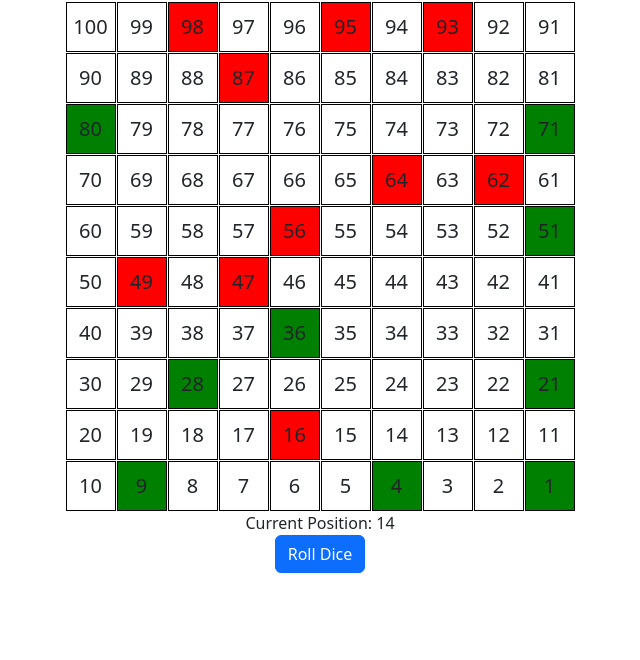
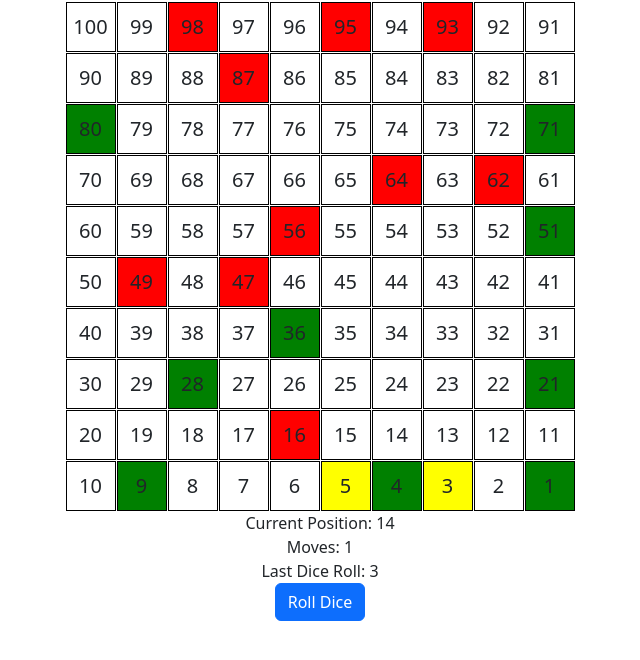
Before and after one commit to 23f1003086/snake-ladder-game-2, a plain HTML site: page index.html in a window 1280 px wide. Both pictures are taken after a click on the button "Roll Dice". Shown: the part 74-734 px from the top of the page, without its empty margins (320-960 px from the left). Drawn offline with nearby package versions, Linux system fonts and the light colour scheme.

Commit message:
Round 2 - Update index.html

```diff
--- a/index.html
+++ b/index.html
@@ -34,6 +34,9 @@
         .ladder {
             background-color: green;
         }
+        .custom-element {
+            background-color: yellow;
+        }
     </style>
 </head>
 <body>
@@ -41,18 +44,24 @@
     <h1>Snake and Ladder Game</h1>
     <div id="board"></div>
     <div id="position">Current Position: 1</div>
+    <div id="moves">Moves: 0</div>
+    <div id="dice-roll">Last Dice Roll: -</div>
     <button id="rollDice" class="btn btn-primary">Roll Dice</button>
 
     <script src="https://cdn.jsdelivr.net/npm/bootstrap@5.3.0/dist/js/bootstrap.bundle.min.js"></script>
     <script>
         const board = document.getElementById('board');
         const positionDisplay = document.getElementById('position');
+        const movesDisplay = document.getElementById('moves');
+        const diceRollDisplay = document.getElementById('dice-roll');
         const rollDiceButton = document.getElementById('rollDice');
 
         const snakes = { 16: 6, 47: 26, 49: 11, 56: 53, 62: 19, 64: 60, 87: 24, 93: 73, 95: 75, 98: 78 };
         const ladders = { 1: 38, 4: 14, 9: 31, 21: 42, 28: 84, 36: 44, 51: 67, 71: 91, 80: 100 };
+        const customElements = { 3: 22, 5: 8 }; // Example custom ladders/snakes
 
         let currentPosition = 1;
+        let movesCount = 0;
 
         function createBoard() {
             for (let i = 100; i >= 1; i--) {
@@ -63,6 +72,8 @@
                     cell.classList.add('snake');
                 } else if (ladders[i]) {
                     cell.classList.add('ladder');
+                } else if (customElements[i]) {
+                    cell.classList.add('custom-element');
                 }
                 board.appendChild(cell);
             }
@@ -70,6 +81,7 @@
 
         function rollDice() {
             const diceValue = Math.floor(Math.random() * 6) + 1;
+            diceRollDisplay.textContent = `Last Dice Roll: ${diceValue}`;
             movePlayer(diceValue);
         }
 
@@ -81,9 +93,17 @@
                 newPosition = snakes[newPosition]; // Move down the snake
             } else if (ladders[newPosition]) {
                 newPosition = ladders[newPosition]; // Move up the ladder
+            } else if (customElements[newPosition]) {
+                newPosition = customElements[newPosition]; // Move according to custom elements
             }
             currentPosition = newPosition;
+            movesCount++;
             positionDisplay.textContent = `Current Position: ${currentPosition}`;
+            movesDisplay.textContent = `Moves: ${movesCount}`;
+
+            if (currentPosition === 100) {
+                alert('Congratulations! You have won the game!');
+            }
         }
 
         rollDiceButton.addEventListener('click', rollDice);
```
